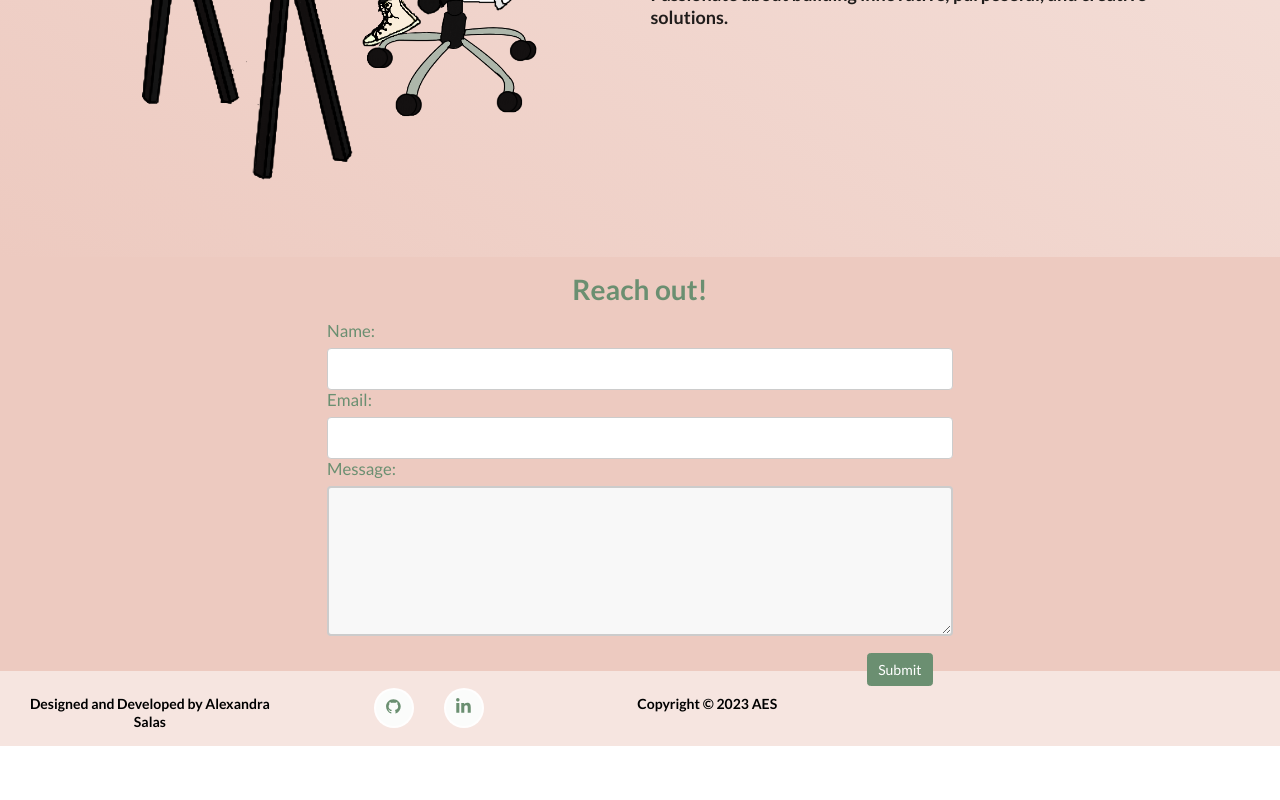
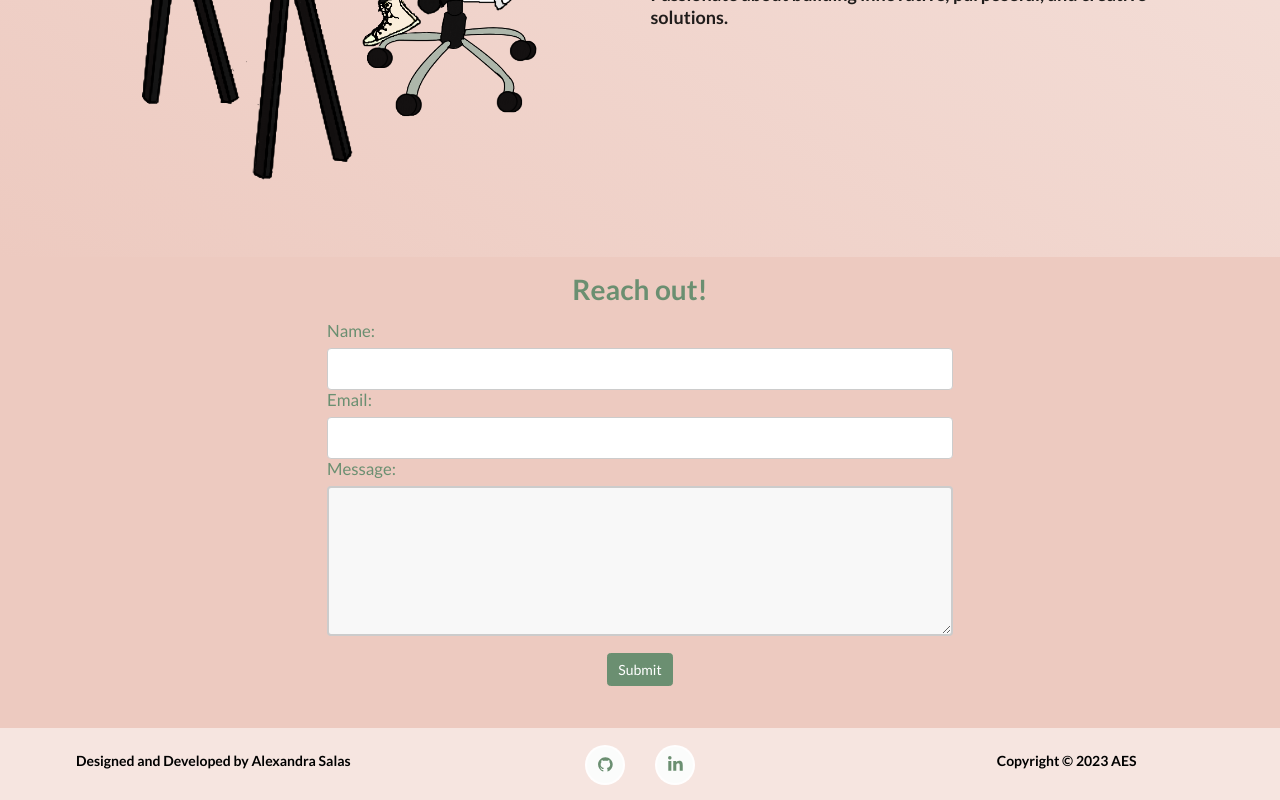
Before and after one commit to aesalas/SalasPortfolio, a React (Create React App) app: page / in a window 1280 px wide. Shown: the part 475-1275 px from the top of the page. Before the commit the page ends 1221 px from the top, so only its background shows below. Built offline with nearby package versions, Linux system fonts and the light colour scheme.

Commit message:
contact button styling

```diff
--- a/src/components/ContactForm.js
+++ b/src/components/ContactForm.js
@@ -113,7 +113,7 @@ const Form = () => {
                     {errors.message && <p>{errors.message}</p>}
                 </div>
 
-                <div className="submit-btn" style={{ justifyContent: "center", position: "relative" }}>
+                <div className="submit-btn">
                   <Button type="submit"
                   className="submit-btn"
                   variant="primary"
--- a/src/style.css
+++ b/src/style.css
@@ -296,7 +296,8 @@ button:focus {
     border: none;
     border-radius: 4px;
     cursor: pointer;
-    float: right;
+    justify-content: center;
+    max-width: "250px"
   }
   .contact-mod .modal-content {
     background-color: var(--background1);
```
